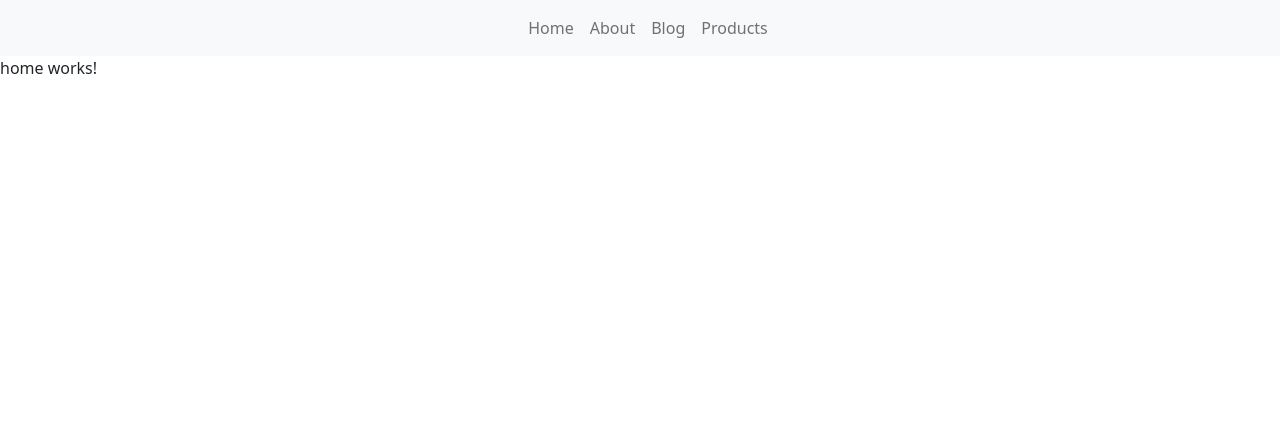
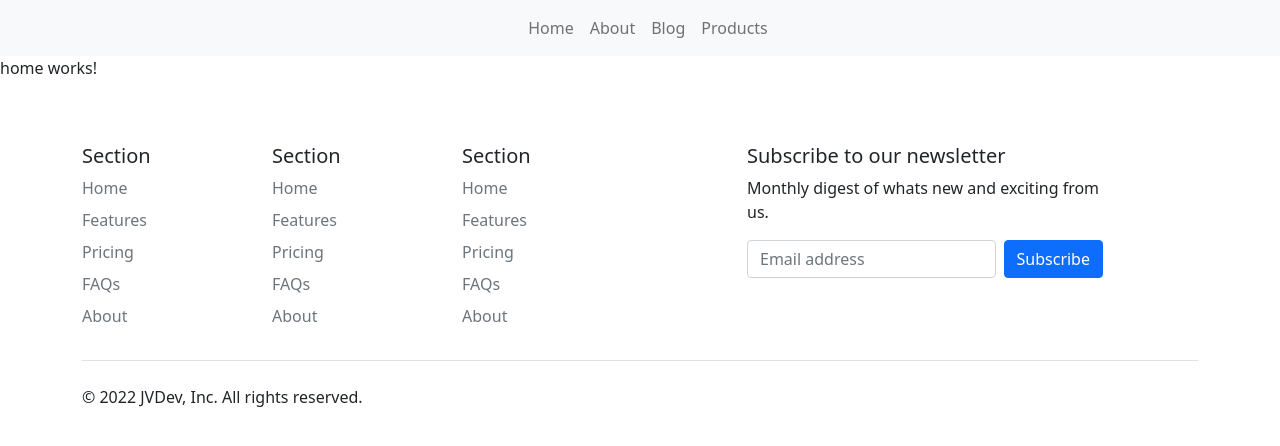
Before and after one commit to jvallno/marketplace, an Angular app: page / in a window 1280 px wide. Shown: the top 446 px of the page. Built offline with nearby package versions, Linux system fonts and the light colour scheme.

Commit message:
Added the footer ui

```diff
--- a/src/app/app.component.html
+++ b/src/app/app.component.html
@@ -1,2 +1,3 @@
 <app-nav-bar></app-nav-bar>
 <router-outlet></router-outlet>
+<app-footer></app-footer>
--- a/src/app/app.module.ts
+++ b/src/app/app.module.ts
@@ -9,6 +9,7 @@ import { SingleProduct } from './pages/single-product/single-product.component';
 import { ContactUs } from './pages/contact-us/contact-us.component';
 import { AboutUs } from './pages/about-us/about-us.component';
 import { NavBar } from './ui/nav-bar/nav-bar.component';
+import { Footer} from './ui/footer/footer.component';
 
 @NgModule({
   declarations: [
@@ -18,7 +19,8 @@ import { NavBar } from './ui/nav-bar/nav-bar.component';
     SingleProduct,
     ContactUs,
     AboutUs,
-    NavBar
+    NavBar,
+    Footer
   ],
   imports: [
     BrowserModule,
--- /dev/null
+++ b/src/app/ui/footer/footer.component.html
@@ -0,0 +1,59 @@
+<div class="container">
+    <footer class="py-5">
+      <div class="row">
+        <div class="col-2">
+          <h5>Section</h5>
+          <ul class="nav flex-column">
+            <li class="nav-item mb-2"><a href="#" class="nav-link p-0 text-muted">Home</a></li>
+            <li class="nav-item mb-2"><a href="#" class="nav-link p-0 text-muted">Features</a></li>
+            <li class="nav-item mb-2"><a href="#" class="nav-link p-0 text-muted">Pricing</a></li>
+            <li class="nav-item mb-2"><a href="#" class="nav-link p-0 text-muted">FAQs</a></li>
+            <li class="nav-item mb-2"><a href="#" class="nav-link p-0 text-muted">About</a></li>
+          </ul>
+        </div>
+
+        <div class="col-2">
+          <h5>Section</h5>
+          <ul class="nav flex-column">
+            <li class="nav-item mb-2"><a href="#" class="nav-link p-0 text-muted">Home</a></li>
+            <li class="nav-item mb-2"><a href="#" class="nav-link p-0 text-muted">Features</a></li>
+            <li class="nav-item mb-2"><a href="#" class="nav-link p-0 text-muted">Pricing</a></li>
+            <li class="nav-item mb-2"><a href="#" class="nav-link p-0 text-muted">FAQs</a></li>
+            <li class="nav-item mb-2"><a href="#" class="nav-link p-0 text-muted">About</a></li>
+          </ul>
+        </div>
+
+        <div class="col-2">
+          <h5>Section</h5>
+          <ul class="nav flex-column">
+            <li class="nav-item mb-2"><a href="#" class="nav-link p-0 text-muted">Home</a></li>
+            <li class="nav-item mb-2"><a href="#" class="nav-link p-0 text-muted">Features</a></li>
+            <li class="nav-item mb-2"><a href="#" class="nav-link p-0 text-muted">Pricing</a></li>
+            <li class="nav-item mb-2"><a href="#" class="nav-link p-0 text-muted">FAQs</a></li>
+            <li class="nav-item mb-2"><a href="#" class="nav-link p-0 text-muted">About</a></li>
+          </ul>
+        </div>
+
+        <div class="col-4 offset-1">
+          <form>
+            <h5>Subscribe to our newsletter</h5>
+            <p>Monthly digest of whats new and exciting from us.</p>
+            <div class="d-flex w-100 gap-2">
+              <label for="newsletter1" class="visually-hidden">Email address</label>
+              <input id="newsletter1" type="text" class="form-control" placeholder="Email address">
+              <button class="btn btn-primary" type="button">Subscribe</button>
+            </div>
+          </form>
+        </div>
+      </div>
+
+      <div class="d-flex justify-content-between py-4 my-4 border-top">
+        <p>© 2022 JVDev, Inc. All rights reserved.</p>
+        <ul class="list-unstyled d-flex">
+          <li class="ms-3"><a class="link-dark" href="#"><svg class="bi" width="24" height="24"><use xlink:href="#twitter"></use></svg></a></li>
+          <li class="ms-3"><a class="link-dark" href="#"><svg class="bi" width="24" height="24"><use xlink:href="#instagram"></use></svg></a></li>
+          <li class="ms-3"><a class="link-dark" href="#"><svg class="bi" width="24" height="24"><use xlink:href="#facebook"></use></svg></a></li>
+        </ul>
+      </div>
+    </footer>
+  </div>
--- /dev/null
+++ b/src/app/ui/footer/footer.component.ts
@@ -0,0 +1,15 @@
+import { Component, OnInit } from '@angular/core';
+
+@Component({
+  selector: 'app-footer',
+  templateUrl: './footer.component.html',
+  styleUrls: ['./footer.component.scss']
+})
+export class Footer implements OnInit {
+
+  constructor() { }
+
+  ngOnInit(): void {
+  }
+
+}
```
Also changed, not shown: src/app/ui/footer/footer.component.scss (added), 1 other file (tests, documents, lock files or other folders).
